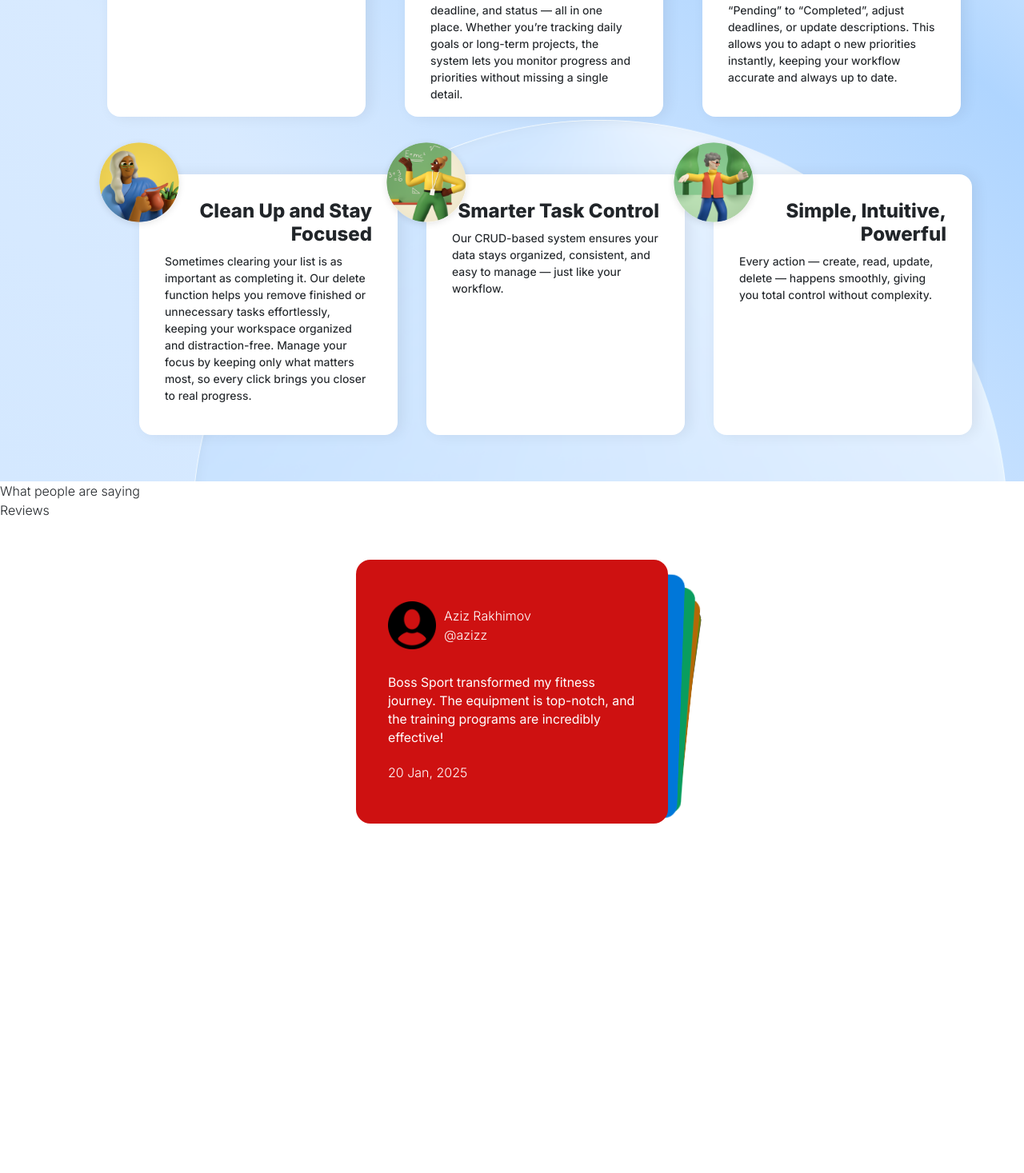
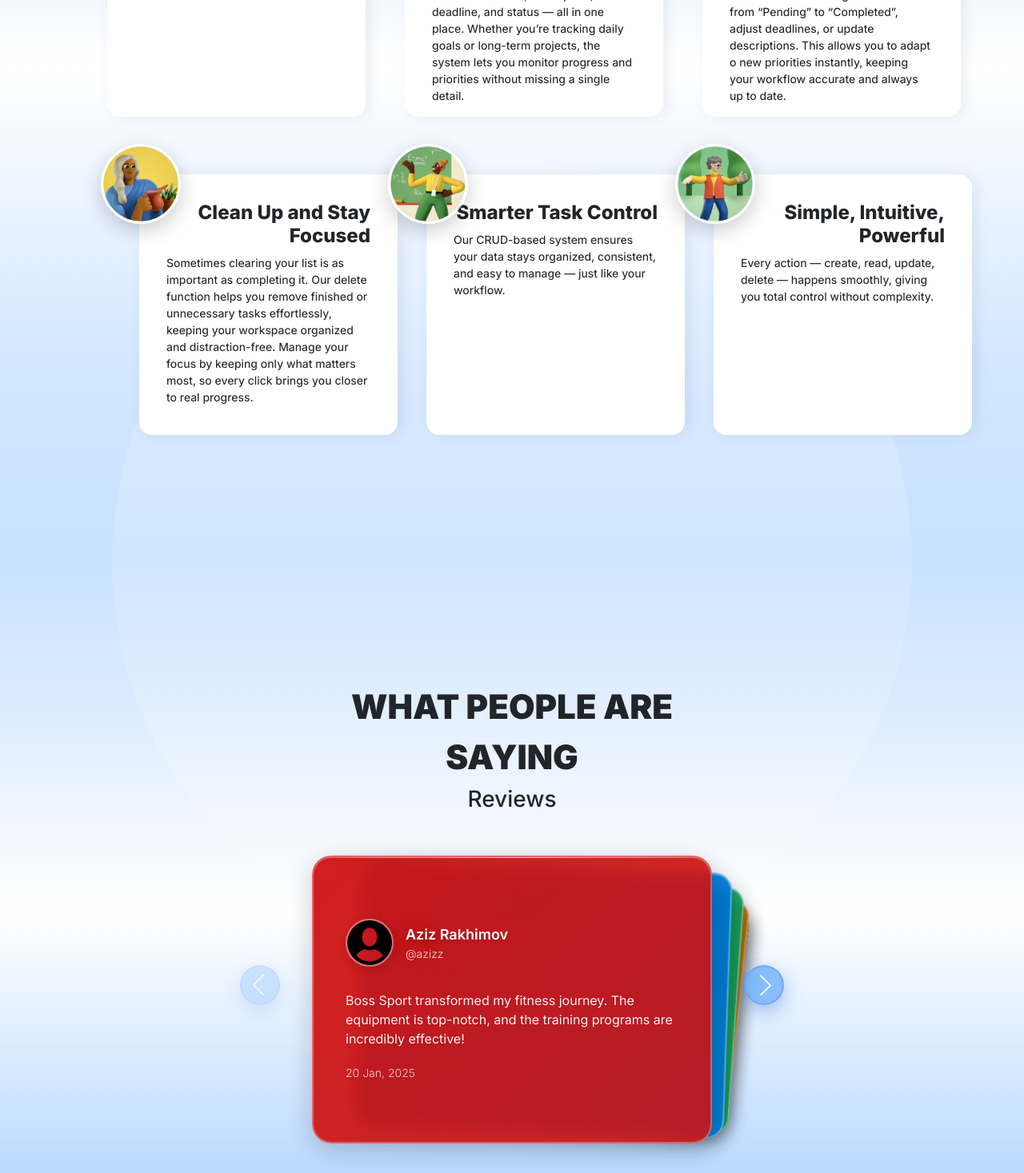
Before and after one commit to adawev/Taskify, a React (Vite) app: page / in a window 1280 px wide. Shown: the part 1330-2797 px from the top of the page at 80% size. Before the commit the page ends 2480 px from the top, so only its background shows below. Built offline with nearby package versions, Linux system fonts and the light colour scheme.

Commit message:
reviews page & bgCircle & linear gradients

```diff
--- a/src/components/LandingPageComponents/Reviews/ReviewsSection.jsx
+++ b/src/components/LandingPageComponents/Reviews/ReviewsSection.jsx
@@ -1,10 +1,16 @@
 import "./style.scss"
 import userIcon from "../../../images/user.png";
+import bgCircle from "../../../images/bgCircle.png";
 
 import {Swiper, SwiperSlide} from "swiper/react";
 import {EffectCards, Navigation} from 'swiper/modules';
+import 'swiper/css';
+import 'swiper/css/effect-cards';
+import "swiper/css/navigation";
 function ReviewsSection() {
     return <div className="ReviewsSection">
+        <img src={bgCircle} alt="" className={"bgCircleTop"}/>
+
         <div className="miniInformation">
             <p className="textSlogan">What people are saying</p>
             <p className="textMain">Reviews</p>
@@ -13,7 +19,10 @@ function ReviewsSection() {
             effect={'cards'}
             grabCursor={true}
             modules={[EffectCards, Navigation]}
-            navigation={true}
+            navigation={{
+                nextEl: '.swiper-button-next',
+                prevEl: '.swiper-button-prev',
+            }}
             className="mySwiper"
         >
             <SwiperSlide >
@@ -173,6 +182,9 @@ function ReviewsSection() {
                 </div>
             </SwiperSlide>
         </Swiper>
+        <div className="swiper-button-prev"></div>
+        <div className="swiper-button-next"></div>
+
     </div>
 }
 
--- a/src/components/LandingPageComponents/Reviews/style.scss
+++ b/src/components/LandingPageComponents/Reviews/style.scss
@@ -1,21 +1,87 @@
 .ReviewsSection {
-  padding-bottom: 120px;
+  padding-top: 150px;
+  padding-bottom: 150px;
+  background: linear-gradient(to bottom,
+          rgb(200, 225, 255) 0%,
+          rgb(220, 235, 255) 20%,
+          rgb(255, 255, 255) 50%,
+          rgb(200, 225, 255) 80%,
+          rgb(160, 205, 255) 100%);
+  position: relative;
+  overflow: hidden;
+  z-index: 4;
 
-  .swiper {
-    width: 390px;
-    height: 330px;
-    margin-top: 50px;
+  .bgCircleTop {
+    position: absolute;
+    top: -500px;
+    left: 50%;
+    transform: translateX(-50%) rotate(180deg);
+    width: 1000px;
+    z-index: 0;
+    opacity: 0.5;
+    pointer-events: none;
   }
 
+  .miniInformation{
+    width: 40%;
+    margin: auto;
+    text-align: center;
+    position: relative;
+    z-index: 10;
+    .textSlogan{
+      font-weight: 900;
+      font-size: 42px;
+      text-transform: uppercase;
+    }
+    .textMain{
+      font-size: 28px;
+      font-weight: 500;
+    }
+  }
+  .swiper {
+    width: 500px;
+    height: 360px;
+    margin-top: 50px;
+    position: relative;
+    overflow: visible;
+    z-index: 10;
+  }
   .swiper-slide {
     display: flex;
     align-items: center;
     justify-content: center;
-    border-radius: 18px;
+    border-radius: 24px;
     color: #fff;
+    backdrop-filter: blur(10px);
+    -webkit-backdrop-filter: blur(10px);
+    border: 2px solid rgba(255, 255, 255, 0.3);
+    box-shadow: 0 8px 32px rgba(0, 0, 0, 0.2),
+                inset 0 1px 0 rgba(255, 255, 255, 0.3);
+    transition: all 0.4s ease;
+    position: relative;
+    overflow: hidden;
+
+    &::before {
+      content: '';
+      position: absolute;
+      top: 0;
+      left: 0;
+      right: 0;
+      height: 1px;
+      background: linear-gradient(90deg, transparent, rgba(255, 255, 255, 0.6), transparent);
+    }
+
+    &:hover {
+      transform: translateY(-8px);
+      box-shadow: 0 16px 48px rgba(0, 0, 0, 0.3),
+                  inset 0 1px 0 rgba(255, 255, 255, 0.4);
+      border-color: rgba(255, 255, 255, 0.5);
+    }
 
     .wrapperSlide {
       padding: 40px;
+      position: relative;
+      z-index: 1;
 
       .userInfoSlide {
         display: flex;
@@ -23,84 +89,149 @@
         img{
           width: 60px;
           height: 60px;
+          border-radius: 50%;
+          border: 2px solid rgba(255, 255, 255, 0.4);
+          box-shadow: 0 4px 12px rgba(0, 0, 0, 0.15);
         }
         .info {
-          margin-left: 10px;
+          margin-left: 15px;
+          p:first-child {
+            font-weight: 600;
+            font-size: 18px;
+            text-shadow: 0 2px 4px rgba(0, 0, 0, 0.2);
+          }
+          p:last-child {
+            opacity: 0.85;
+            font-size: 14px;
+          }
         }
       }
 
       .commentSlide {
         font-weight: 400;
-        font-size: 15.8px;
-        line-height: 23.04px;
+        font-size: 16px;
+        line-height: 24px;
         vertical-align: middle;
         margin-top: 30px;
+        text-shadow: 0 1px 2px rgba(0, 0, 0, 0.15);
+        opacity: 0.95;
       }
 
       .dateSlide {
         margin-top: 20px;
+        opacity: 0.8;
+        font-size: 14px;
+        text-shadow: 0 1px 2px rgba(0, 0, 0, 0.15);
       }
     }
 
     &:nth-child(1n) {
-      background-color: rgb(206, 17, 17);
+      background: linear-gradient(135deg, rgba(206, 17, 17, 0.95) 0%, rgba(206, 17, 17, 0.88) 100%);
     }
 
     &:nth-child(2n) {
-      background-color: rgb(0, 140, 255);
+      background: linear-gradient(135deg, rgba(0, 140, 255, 0.95) 0%, rgba(0, 140, 255, 0.88) 100%);
     }
 
     &:nth-child(3n) {
-      background-color: rgb(10, 184, 111);
+      background: linear-gradient(135deg, rgba(10, 184, 111, 0.95) 0%, rgba(10, 184, 111, 0.88) 100%);
     }
 
     &:nth-child(4n) {
-      background-color: rgb(211, 122, 7);
+      background: linear-gradient(135deg, rgba(211, 122, 7, 0.95) 0%, rgba(211, 122, 7, 0.88) 100%);
     }
 
     &:nth-child(5n) {
-      background-color: rgb(118, 163, 12);
+      background: linear-gradient(135deg, rgba(118, 163, 12, 0.95) 0%, rgba(118, 163, 12, 0.88) 100%);
     }
 
     &:nth-child(6n) {
-      background-color: rgb(180, 10, 47);
+      background: linear-gradient(135deg, rgba(180, 10, 47, 0.95) 0%, rgba(180, 10, 47, 0.88) 100%);
     }
 
     &:nth-child(7n) {
-      background-color: rgb(35, 99, 19);
+      background: linear-gradient(135deg, rgba(35, 99, 19, 0.95) 0%, rgba(35, 99, 19, 0.88) 100%);
     }
 
     &:nth-child(8n) {
-      background-color: rgb(0, 68, 255);
+      background: linear-gradient(135deg, rgba(0, 68, 255, 0.95) 0%, rgba(0, 68, 255, 0.88) 100%);
     }
 
     &:nth-child(9n) {
-      background-color: rgb(218, 12, 218);
+      background: linear-gradient(135deg, rgba(218, 12, 218, 0.95) 0%, rgba(218, 12, 218, 0.88) 100%);
     }
 
     &:nth-child(10n) {
-      background-color: rgb(54, 94, 77);
+      background: linear-gradient(135deg, rgba(54, 94, 77, 0.95) 0%, rgba(54, 94, 77, 0.88) 100%);
     }
   }
   .swiper-button-prev {
-    left: -170px !important;
-    border: 2px solid #FFF;
-    padding: 50px;
-    border-radius: 100px;
-    transform: scale(0.5);
+    position: absolute !important;
+    top: 60% !important;
+    left: 300px !important;
+    width: 50px !important;
+    height: 50px !important;
+    border: 2px solid rgba(100, 150, 255, 0.6) !important;
+    border-radius: 50% !important;
+    background: linear-gradient(135deg, rgba(100, 180, 255, 0.8) 0%, rgba(80, 150, 255, 0.6) 100%) !important;
+    backdrop-filter: blur(10px) !important;
+    -webkit-backdrop-filter: blur(10px) !important;
+    box-shadow: 0 8px 24px rgba(50, 100, 200, 0.4) !important;
+    z-index: 10 !important;
+    cursor: pointer !important;
+    transition: all 0.3s ease !important;
+    color: #ffffff !important;
+    display: flex !important;
+    align-items: center !important;
+    justify-content: center !important;
+    padding: 10px 10px 10px 6px!important;
+    &:hover {
+      background: linear-gradient(135deg, rgba(120, 190, 255, 0.9) 0%, rgba(100, 170, 255, 0.7) 100%) !important;
+      transform: scale(1.1) !important;
+      box-shadow: 0 12px 32px rgba(50, 100, 200, 0.5) !important;
+    }
+    &::after {
+      color: #ffffff !important;
+      font-size: 14px !important;
+      font-weight: 900 !important;
+      margin: 0 !important;
+      padding: 0 !important;
+      line-height: 0 !important;
+    }
+  }
+  .swiper-button-next {
+    position: absolute !important;
+    top: 60% !important;
+    right: 300px !important;
+    width: 50px !important;
+    height: 50px !important;
+    border: 2px solid rgba(100, 150, 255, 0.6) !important;
+    border-radius: 50% !important;
+    background: linear-gradient(135deg, rgba(100, 180, 255, 0.8) 0%, rgba(80, 150, 255, 0.6) 100%) !important;
+    backdrop-filter: blur(10px) !important;
+    -webkit-backdrop-filter: blur(10px) !important;
+    box-shadow: 0 8px 24px rgba(50, 100, 200, 0.4) !important;
+    z-index: 10 !important;
+    cursor: pointer !important;
+    transition: all 0.3s ease !important;
+    color: #ffffff !important;
+    display: flex !important;
+    align-items: center !important;
+    justify-content: center !important;
+    padding: 10px 6px 10px 10px!important;
+    &:hover {
+      background: linear-gradient(135deg, rgba(120, 190, 255, 0.9) 0%, rgba(100, 170, 255, 0.7) 100%) !important;
+      transform: scale(1.1) !important;
+      box-shadow: 0 12px 32px rgba(50, 100, 200, 0.5) !important;
+    }
+    &::after {
+      color: #ffffff !important;
+      font-size: 14px !important;
+      font-weight: 900 !important;
+      margin: 0 !important;
+      padding: 0 !important;
+      line-height: 0 !important;
+    }
   }
 
-  .swiper-button-next {
-    right: -170px !important;
-    border: 2px solid #FFF;
-    padding: 50px;
-    border-radius: 100px;
-    transform: scale(0.5);
-  }
-
-  .swiper-button-prev,
-  .swiper-button-next {
-    color: white !important;
-
-  }
 }
--- a/src/components/LandingPageComponents/Solutions/Solutions.jsx
+++ b/src/components/LandingPageComponents/Solutions/Solutions.jsx
@@ -5,10 +5,12 @@ import avatar3 from '../../../images/avatar3.png'
 import avatar4 from '../../../images/avatar4.png'
 import avatar5 from '../../../images/avatar5.png'
 import avatar6 from '../../../images/avatar6.png'
+import bgCircle from '../../../images/bgCircle.png'
 
 
 function Solutions() {
     return <div className="SolutionsLandingPage">
+        <img src={bgCircle} alt="" className={"bgCircleBottom"}/>
 
         {/* Main texts */}
         <div className="container">
@@ -29,7 +31,6 @@ function Solutions() {
 
         {/* Solution cards */}
         <div className="container py-5 solutions_card">
-            <div className="bgCircle"></div>
 
             <div className="card__items">
 
--- a/src/components/LandingPageComponents/Solutions/style.scss
+++ b/src/components/LandingPageComponents/Solutions/style.scss
@@ -2,11 +2,27 @@
 .SolutionsLandingPage {
   /* background: #ccc; */
   padding-top: 10em;
-  background: linear-gradient(to top right,
-          rgb(212, 232, 255) 0%,
-          rgb(216, 234, 255) 30%,
-          rgb(175, 213, 255) 70%,
-          rgb(251, 253, 255) 100%);
+  padding-bottom: 100px;
+  background: linear-gradient(to bottom,
+          rgb(190, 220, 255) 0%,
+          rgb(210, 230, 255) 20%,
+          rgb(255, 255, 255) 50%,
+          rgb(210, 230, 255) 80%,
+          rgb(200, 225, 255) 100%);
+  position: relative;
+  z-index: 2;
+  overflow: hidden;
+
+  .bgCircleBottom {
+    position: absolute;
+    bottom: -500px;
+    left: 50%;
+    transform: translateX(-50%);
+    width: 1000px;
+    z-index: 0;
+    opacity: 0.5;
+    pointer-events: none;
+  }
 
   .fw-black {
     font-weight: 900 !important;
@@ -36,22 +52,41 @@
 
     .card__item {
       position: relative;
-      background-color: #fff;
-      border-radius: 12px;
+      background: linear-gradient(135deg, rgba(255, 255, 255, 0.9) 0%, rgba(255, 255, 255, 0.7) 100%);
+      backdrop-filter: blur(20px);
+      -webkit-backdrop-filter: blur(20px);
+      border-radius: 20px;
       padding: 20px;
-      box-shadow: 0 4px 6px rgba(0, 0, 0, 0.1);
+      border: 2px solid rgba(255, 255, 255, 0.5);
+      box-shadow: 0 8px 32px rgba(0, 0, 0, 0.12),
+                  inset 0 1px 0 rgba(255, 255, 255, 0.8);
       width: 323px;
       height: 326px;
       top: 30px;
       left: 40px;
       overflow: visible;
-      transition: all 0.2s ease-in-out;
+      transition: all 0.4s cubic-bezier(0.175, 0.885, 0.32, 1.275);
       cursor: pointer;
+
+      &::before {
+        content: '';
+        position: absolute;
+        top: 0;
+        left: 0;
+        right: 0;
+        height: 2px;
+        background: linear-gradient(90deg, transparent, rgba(255, 255, 255, 0.8), transparent);
+        border-radius: 20px 20px 0 0;
+      }
     }
 
 
     .card__item:hover {
-      transform: scale(1.1);
+      transform: translateY(-12px) scale(1.03);
+      box-shadow: 0 20px 60px rgba(0, 0, 0, 0.2),
+                  inset 0 1px 0 rgba(255, 255, 255, 1);
+      border-color: rgba(255, 255, 255, 0.8);
+      background: linear-gradient(135deg, rgba(255, 255, 255, 0.95) 0%, rgba(255, 255, 255, 0.8) 100%);
     }
 
     .card__title {
@@ -86,22 +121,20 @@
       height: 60px;
       border-radius: 50%;
       object-fit: cover;
-      box-shadow: 0 2px 8px rgba(0, 0, 0, 0.1);
+      border: 3px solid rgba(255, 255, 255, 0.8);
+      box-shadow: 0 8px 24px rgba(0, 0, 0, 0.2);
       z-index: 10;
+      transition: all 0.3s ease;
+    }
+
+    .card__item:hover .solution-avatar {
+      transform: scale(1.1);
+      box-shadow: 0 12px 32px rgba(0, 0, 0, 0.3);
     }
 
     .img-sm {
       width: 100px;
       height: 100px;
-    }
-
-    // background Circle
-    .bgCircle {
-      content: url("../../../images/backgroundCircle.png");
-      width: 1020px;
-      position: absolute;
-      bottom: 0;
-      left: 170px;
     }
 
   }
```
Also changed, not shown: src/components/LandingPageComponents/Hero/style.scss (+34 -8 lines), src/components/Navbar/style.scss (+32 -8 lines), src/images/backgroundCircle.png (deleted), src/images/bgCircle.png (added).
